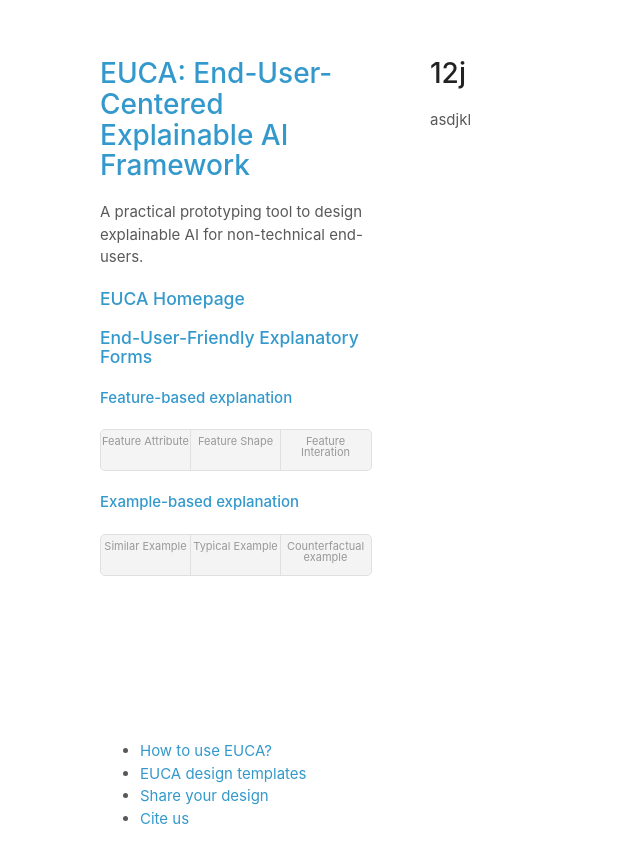
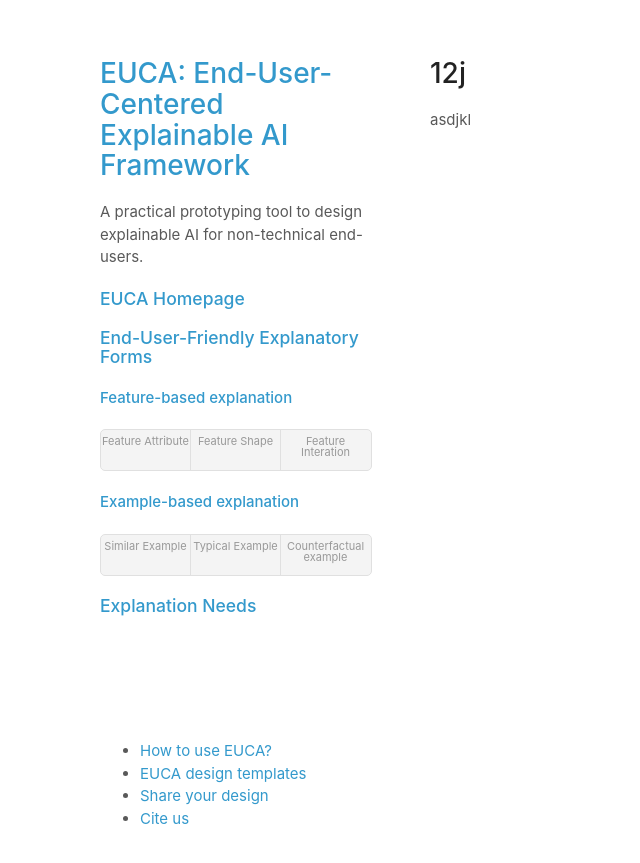
Before and after one commit to data-corentinv/end-user-xai, a Jekyll site: the page built from need.md, in a window 1280 px wide. Shown: the top 863 px of the page, without its empty margins (0-640 px from the left). Built offline with Jekyll 4.4.1, drawn with Linux system fonts in a browser that asks for light colours; our own code applies the rules of GitHub Pages for plain Markdown files.

Commit message:
Update default.html

```diff
--- a/_layouts/default.html
+++ b/_layouts/default.html
@@ -31,6 +31,8 @@
                       <li><a href="explanatory_form.html#te">Typical Example</a></li>
                       <li><a href="explanatory_form.html#ce">Counterfactual example</a></li>
                     </ul>
+              <h3><a href="need.html">Explanation Needs</a></h3>
+
         </div>
 
         {% if site.show_downloads %}
```
